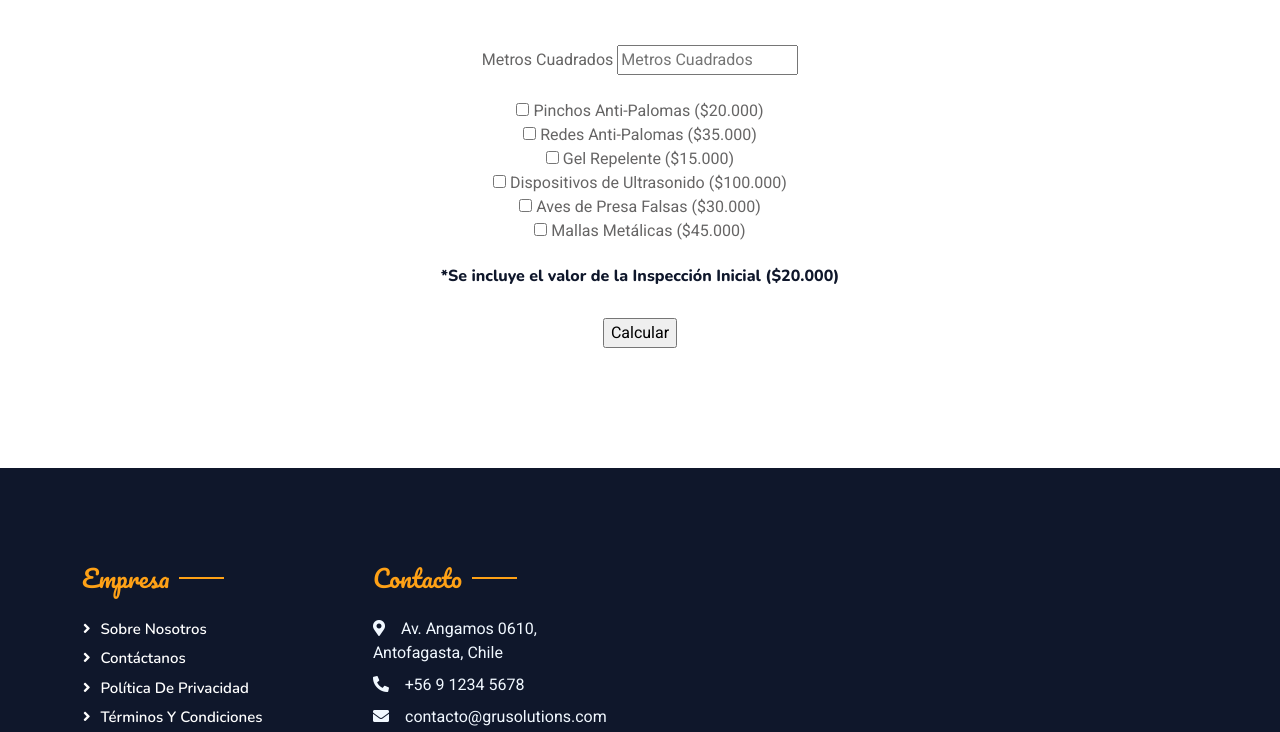
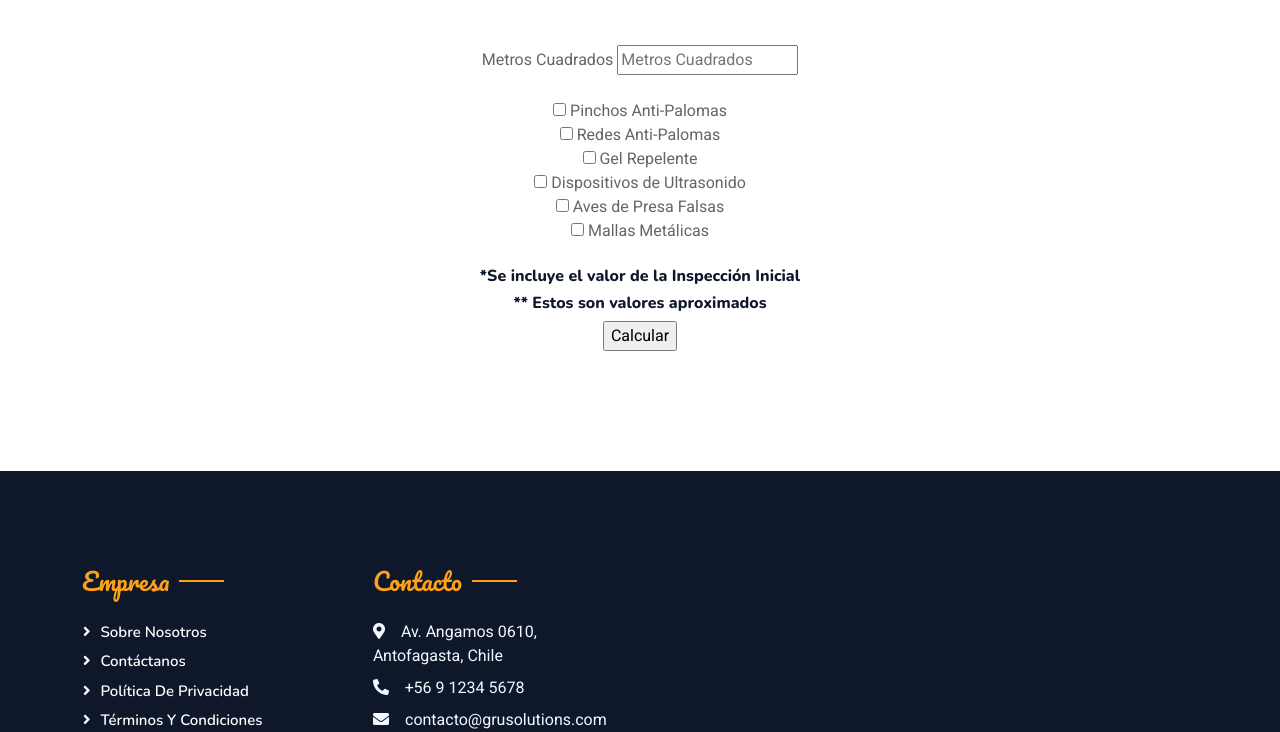
Before and after one commit to grusolutions/grusolutions-website, a plain HTML site: page menu.html in a window 1280 px wide. Shown: the part 1312-2044 px from the top of the page. Drawn offline with nearby package versions, Linux system fonts and the light colour scheme.

Commit message:
(feature): Se arreglan imagenes y texto
se modifican las imagenes de la carpeta "img" y el código de "menu.html"

```diff
--- a/menu.html
+++ b/menu.html
@@ -196,25 +196,25 @@
                                     <input type="number" placeholder="Metros Cuadrados" id="metrosCuadrados" required />
                                     <br><br>
                                     <input type="checkbox" id="pinchosPalomas" name="pinchosAntiPalomas" value="20000" required />
-                                    <label for="pinchosPalomas">Pinchos Anti-Palomas ($20.000)</label>
+                                    <label for="pinchosPalomas">Pinchos Anti-Palomas</label>
                                     <br>
                                     <input type="checkbox" id="redesPalomas" name="redesAntiPalomas" value="35000" required />
-                                    <label for="redesPalomas">Redes Anti-Palomas ($35.000)</label>
+                                    <label for="redesPalomas">Redes Anti-Palomas</label>
                                     <br>
                                     <input type="checkbox" id="gelRep" name="gelRepelente" value="15000" required />
-                                    <label for="gelRep">Gel Repelente ($15.000)</label>
+                                    <label for="gelRep">Gel Repelente</label>
                                     <br>
                                     <input type="checkbox" id="dispUltra" name="dispositivoUltrasonido" value="100000" required />
-                                    <label for="dispUltra">Dispositivos de Ultrasonido ($100.000)</label>
+                                    <label for="dispUltra">Dispositivos de Ultrasonido</label>
                                     <br>
                                     <input type="checkbox" id="aveFalsa" name="avesFalsas" value="30000" required />
-                                    <label for="aveFalsa">Aves de Presa Falsas ($30.000)</label>
+                                    <label for="aveFalsa">Aves de Presa Falsas</label>
                                     <br>
                                     <input type="checkbox" id="malla" name="mallasMetalicas" value="45000" required />
-                                    <label for="malla">Mallas Metálicas ($45.000)</label>
+                                    <label for="malla">Mallas Metálicas</label>
                                     <br><br>
-                                    <h6>*Se incluye el valor de la Inspección Inicial ($20.000)</h6>
-                                    <br>
+                                    <h6>*Se incluye el valor de la Inspección Inicial</h6>
+                                    <h6>** Estos son valores aproximados</h6>
                                     <input type="button" onclick="simularPrecios()" value="Calcular" />
                                 </form>
                                 <div class="data">
```
Also changed, not shown: img/menu-1.jpg, img/menu-2.jpg, img/menu-3.jpg, img/menu-4.jpg, img/menu-5.jpg, img/menu-6.jpg.
